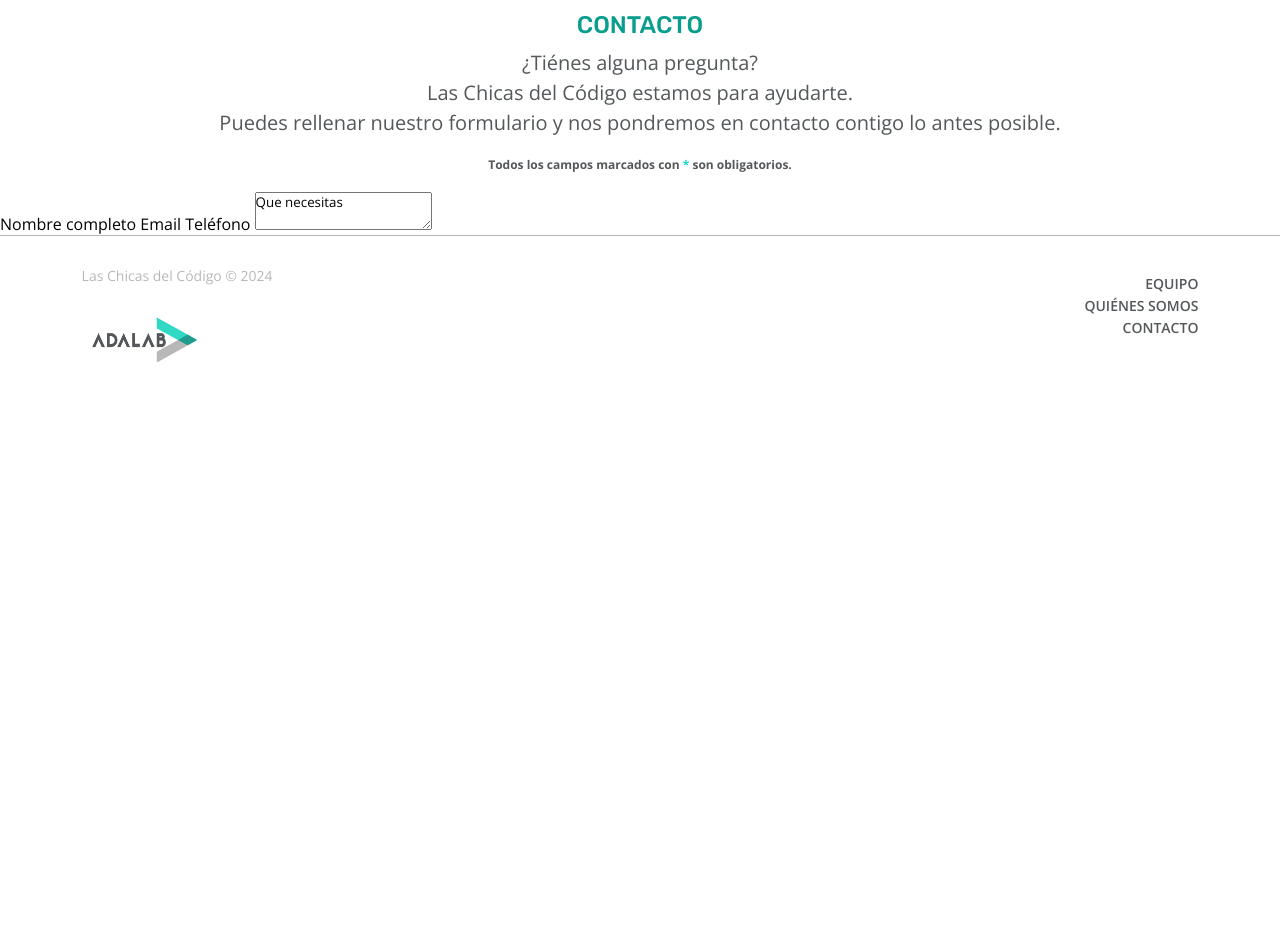
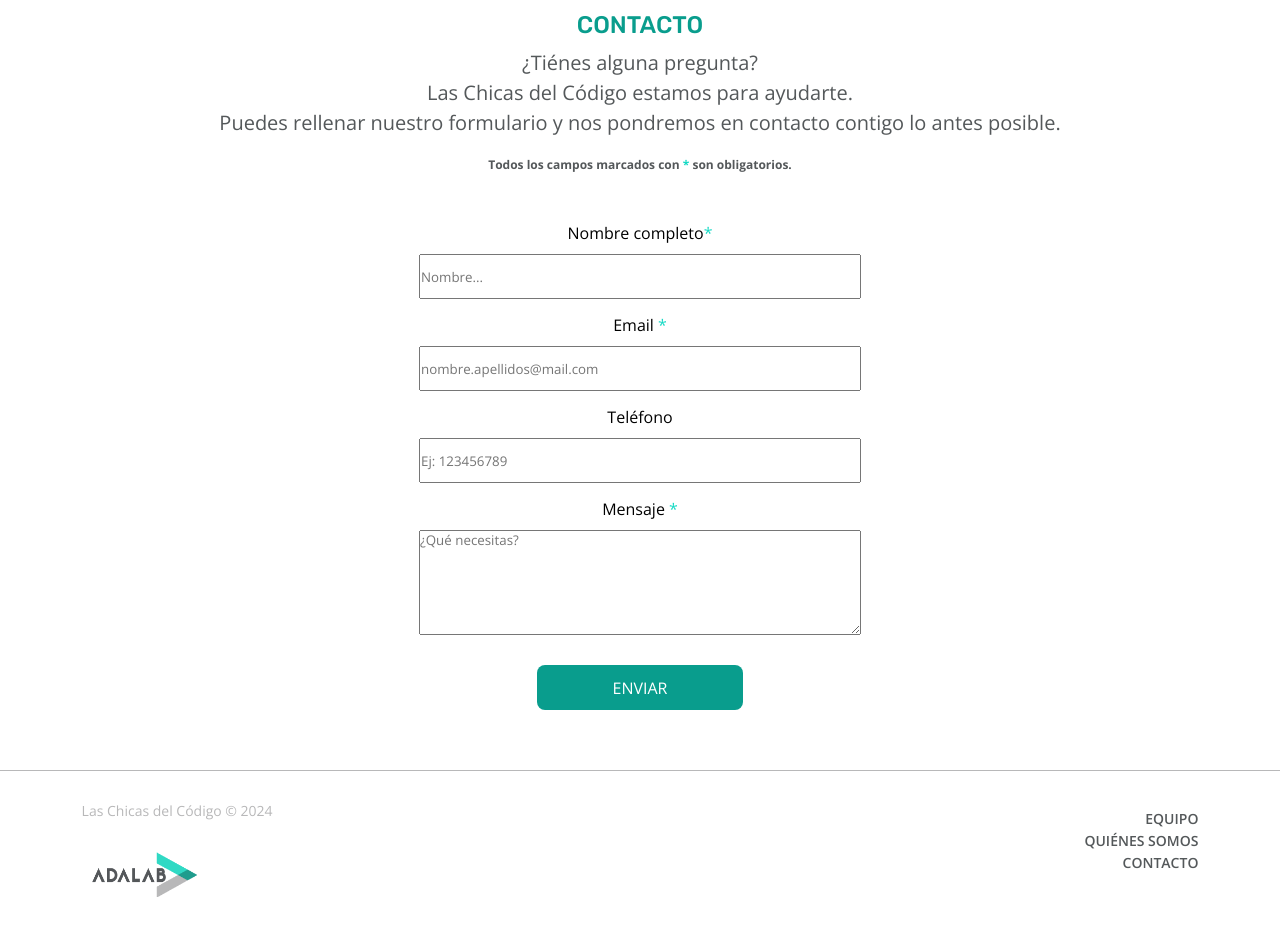
Before and after one commit to OtiliaNicola/project-promo-x-module-1-team-3, a website built with Vite: page src/contact.html in a window 1280 px wide. Shown: the part 447-1382 px from the top of the page. Before the commit the page ends 934 px from the top, so only its background shows below. Built offline with nearby package versions, Linux system fonts and the light colour scheme.

Commit message:
formulario

```diff
--- a/src/contact.html
+++ b/src/contact.html
@@ -26,20 +26,51 @@
         <section class="contacto">
             <article>
                 <h2 class="title-contacto">CONTACTO</h2>
-                <p class="text-contacto">¿Tiénes alguna pregunta?<br>Las Chicas del Código estamos para ayudarte.<br>Puedes rellenar nuestro formulario y nos pondremos en contacto contigo lo antes posible.
+                <p class="text-contacto">¿Tiénes alguna pregunta?<br>Las Chicas del Código estamos para
+                    ayudarte.<br>Puedes rellenar nuestro formulario y nos pondremos en contacto contigo lo antes
+                    posible.
                 </p>
-                <h6 class="contact-sub">Todos los campos marcados con <span class="asterisc">*</span> son obligatorios.</p>
+                <h6 class="contact-sub">Todos los campos marcados con <span class="asterisc">*</span> son obligatorios.
+                    </p>
             </article>
         </section>
 
         <form action="">
-            <label for="">Nombre completo</label>
-            <label for="">Email</label>
-            <label for="">Teléfono</label>
-            <textarea>Que necesitas</textarea>
+
+            <div class="container-form">
+                <div class="container__1">
+                    <label for="name" class="form">Nombre completo<span class="asterisc">*</span></label>
+                    <input type="text" id="name" name="name" placeholder="Nombre..." class="input" required
+                        maxlength="40">
+                </div>
+
+                <div class="container__desktop">
+                    <div class="container__1">
+                        <label for="email" class="form">Email <span class="asterisc">*</span></label>
+                        <input type="email" id="email" name="email" placeholder="nombre.apellidos@mail.com"
+                            class="input" required maxlength="20">
+                    </div>
+
+                    <div class="container__1">
+                        <label for="phone" class="form">Teléfono</label>
+                         <input type="text" id="phone" name="phone" placeholder="Ej: 123456789" class="input"
+                        maxlength="10">
+                    </div>
+                </div>
+
+                     <div class="container__1">
+                    <label for="mensage" class="form">Mensaje <span class="asterisc">*</span></label>
+                    <textarea class="mensage" name="mensage" id="mensage" placeholder="¿Qué necesitas?" required
+                    maxlength="200"></textarea>
+
+                 <input type="submit" class="button" value="ENVIAR" />
+                </div>
+            </div>
+
         </form>
+
     </main>
-
+    </form>
     <load src="./partials/footer.html" />
 </body>
 
--- a/src/partials/footer.html
+++ b/src/partials/footer.html
@@ -9,16 +9,14 @@
                 <a class="menu-li" href="#quienes-somos">QUIÉNES SOMOS</a>
             </li>
             <li>
-                <a class="menu-li" href="/contact.html">CONTACTO</a>
+                <a class="menu-li" href="../contact.html">CONTACTO</a>
             </li>
         </ul>
     </nav>
     <div class="logo-footer-container">
         <div class="logo-footer">
             <a href="https://adalab.es/" target="_blank">
-                <img
-                class="logo-adalab"
-                src="/images/logo-adalab (1).png" alt="logo Adalab">
+                <img class="logo-adalab" src="/images/logo-adalab (1).png" alt="logo Adalab">
             </a>
         </div>
     </div>
--- a/src/scss/contact.scss
+++ b/src/scss/contact.scss
@@ -40,7 +40,61 @@
     font-size: 12px;
     line-height: 2;
     margin-top: 15px;
+    margin-bottom: 30px;
 }
 .asterisc{
     color: var(--verdecla) ;
 }
+.container__1{
+    display: flex;
+    flex-direction: column;
+    align-items: center;
+}
+.form{
+    display: block;
+
+}
+.input{
+    width: 290px;
+    height: 45px;
+    margin-top: 10px;
+    margin-bottom: 15px;
+}
+.mensage{
+    width: 290px;
+    height: 105px;
+    margin-top: 10px;
+    margin-bottom: 15px;
+}
+
+.button{
+    display: block;
+    width: 290px;
+    height: 45px;
+    background-color: var(--verdeos);
+    border: 0;
+    color: white;
+    font-size: 16px;
+    margin-bottom: 60px;
+    margin-top: 15px;
+    border-radius: 8px;
+}
+.button:hover{
+    background-color: var(--verdecla);
+    transform: translateY(-0.4rem);
+    box-shadow: 0 1rem 2rem rgba(0, 0, 0, 0.2);
+}
+@media all and (min-width: 768px){
+    .button{
+    width: 206px;
+    }
+    .mensage{
+    width: 442px;
+    }
+    .input{
+     width: 442px;
+    }
+
+
+
+}
--- a/src/scss/layout/_footer.scss
+++ b/src/scss/layout/_footer.scss
@@ -2,14 +2,13 @@
     text-align: center;
     border-top: solid 1px var(--griscla);
     padding: 30px 45px;
-    & .menu-li{
-        color: var(--grisoscu);
-        text-decoration: none;
-        font-size: 14px;
-        font-weight: 600;
-    }
 }
-
+.menu-li{
+    color: var(--grisoscu);
+    text-decoration: none;
+    font-size: 14px;
+    font-weight: 600;
+}
 .name-group{
     display: flex;
     justify-content: center;
@@ -17,14 +16,12 @@
     font-size: 14px;
     line-height: 1.43px;
 }
-
 .list {
     list-style: none;
     padding-inline-start: 0;
     margin-bottom: 40px;
     margin-top: 40px;
 }
-
 .logo-adalab{
     display: flex;
     width: 115.9px;
```
